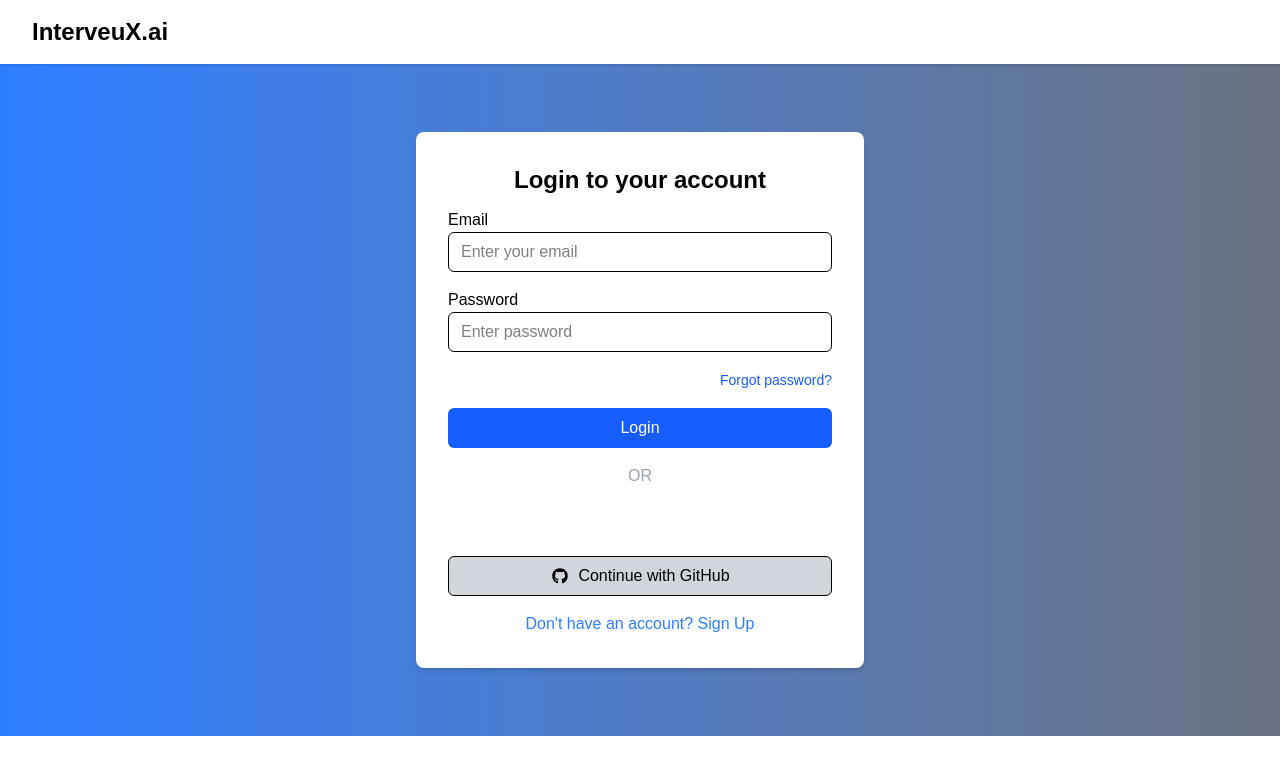
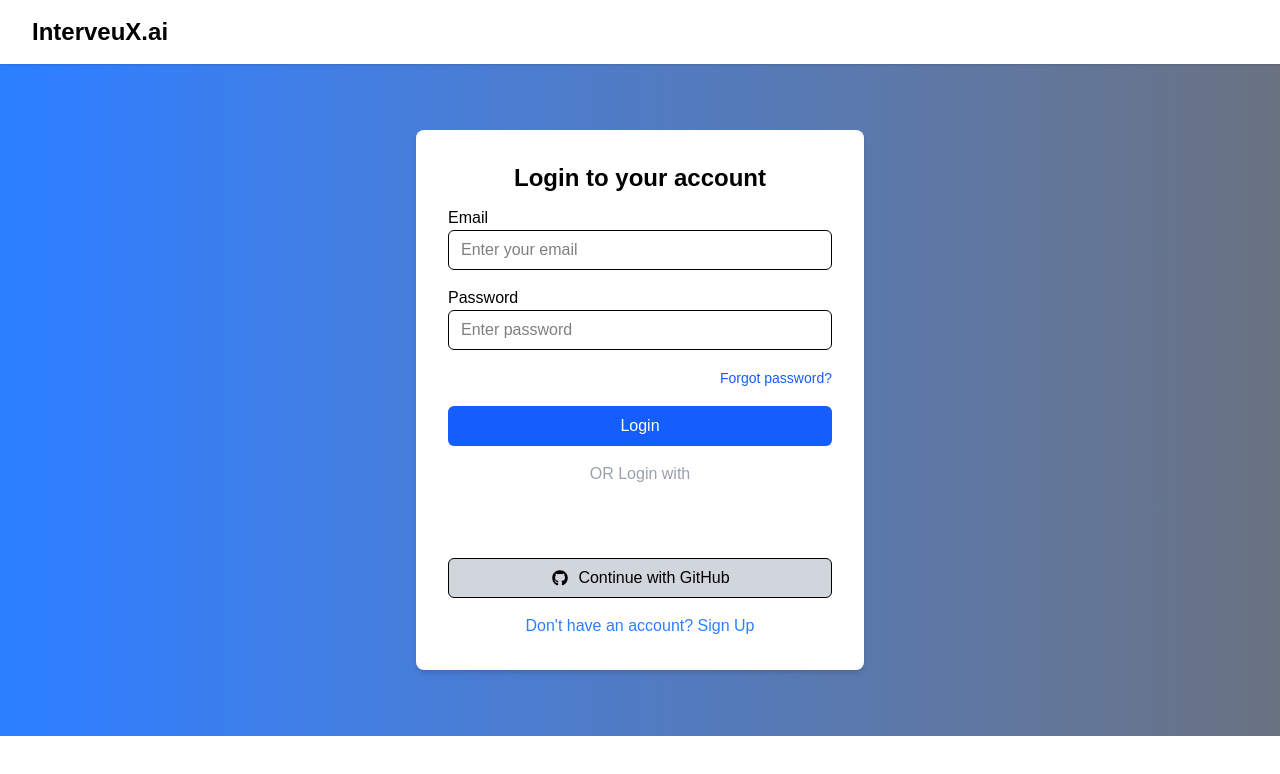
Before and after one commit to sandeepkumar23f/IntervueX.ai, a Next.js app: page /login in a window 1280 px wide. Shown: the top 774 px of the page. Built offline with nearby package versions, Linux system fonts and the light colour scheme; no server answers.

Commit message:
connected the google auth backend with frontend and also added the UI for it

```diff
--- a/app/login/page.tsx
+++ b/app/login/page.tsx
@@ -181,9 +181,10 @@ export default function Login() {
             </button>
           </form>
 
-          <p className="text-center text-gray-400 my-4">OR</p>
+          <p className="text-center text-gray-400 my-4">OR Login with</p>
 
-          <div className="flex justify-center mb-3 w-full">
+
+          <div className="w-full h-10 bg-white text-white rounded-md transition mb-4">
             <GoogleLogin
               onSuccess={handleGoogleSuccess}
               onError={handleGoogleError}
```
